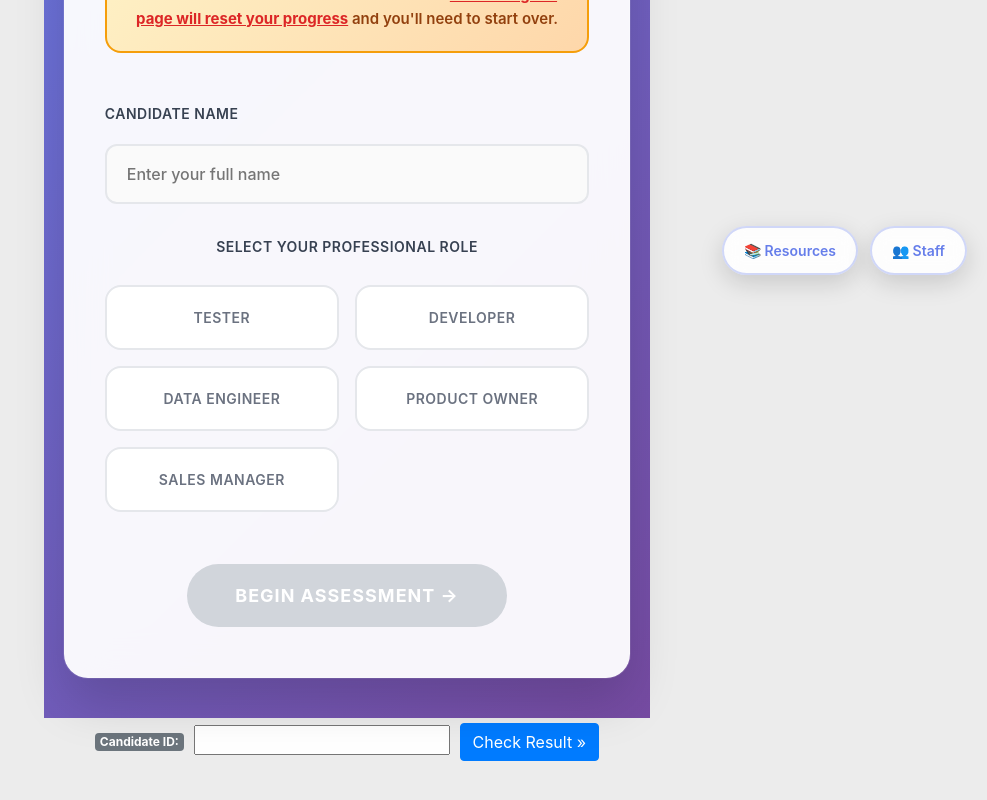
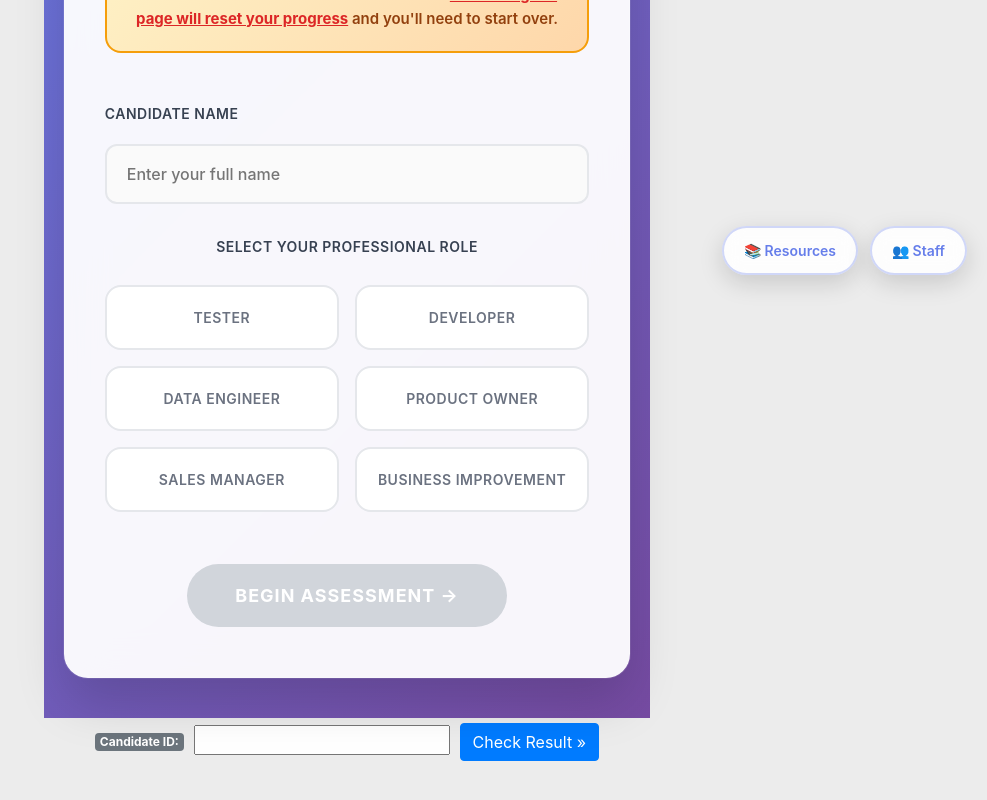
Before and after one commit to tonmanna/ElmQuizzProject, a React (Vite) app: page / in a window 1280 px wide. Shown: the part 505-1305 px from the top of the page, without its empty margins (293-1280 px from the left). Built offline with nearby package versions, Linux system fonts and the light colour scheme.

Commit message:
Update Quiz

```diff
--- a/src/api.ts
+++ b/src/api.ts
@@ -24,6 +24,9 @@ export const fetchQuestions = async (
         break;
       case "SALES MANAGER":
         endpoint = "/getSalesManagerQuiz";
+        break;
+      case "BUSINESS IMPROVEMENT":
+        endpoint = "/getBusinessImprovementQuiz";
         break;
       case "DEVELOPER":
       default:
--- a/src/components/StartBadge.tsx
+++ b/src/components/StartBadge.tsx
@@ -245,7 +245,7 @@ const StartBadge: React.FC<Props> = ({
               gridTemplateColumns: "repeat(auto-fit, minmax(160px, 1fr))",
               gap: "16px"
             }}>
-              {["TESTER", "DEVELOPER", "DATA ENGINEER", "PRODUCT OWNER", "SALES MANAGER"].map((role) => (
+              {["TESTER", "DEVELOPER", "DATA ENGINEER", "PRODUCT OWNER", "SALES MANAGER", "BUSINESS IMPROVEMENT"].map((role) => (
                 <button
                   key={role}
                   onClick={() => onChangeRole(role)}
```
Also changed, not shown: 1 other file (tests, documents, lock files or other folders).
